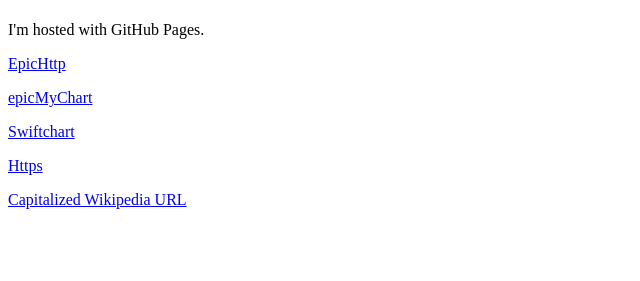
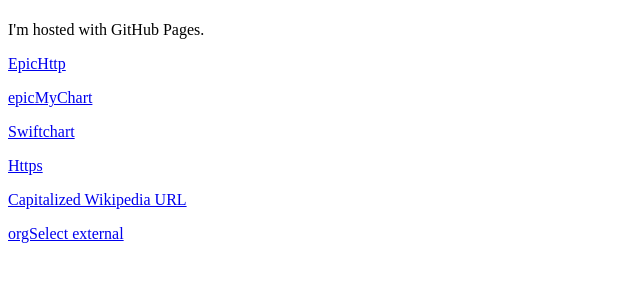
Before and after one commit to OpangEpic/OpangEpic.github.io, a plain HTML site: page index.html in a window 1280 px wide. Shown: the part 59-340 px from the top of the page, without its empty margins (0-640 px from the left). Drawn offline with Linux system fonts and the light colour scheme.

Commit message:
Update index.html

```diff
--- a/index.html
+++ b/index.html
@@ -9,6 +9,7 @@
 <p><a href="https://en.wikipedia.org/wiki/Spica">Https</a></p>
 
 <p><a href="HTTPS://EN.WIKIPEDIA.ORG/wiki/spica">Capitalized Wikipedia URL</a></p>
+<p><a href="epicmychart://orgselect?orgid=861000">orgSelect external</a></p>
 
 </body>
 </html>
```
